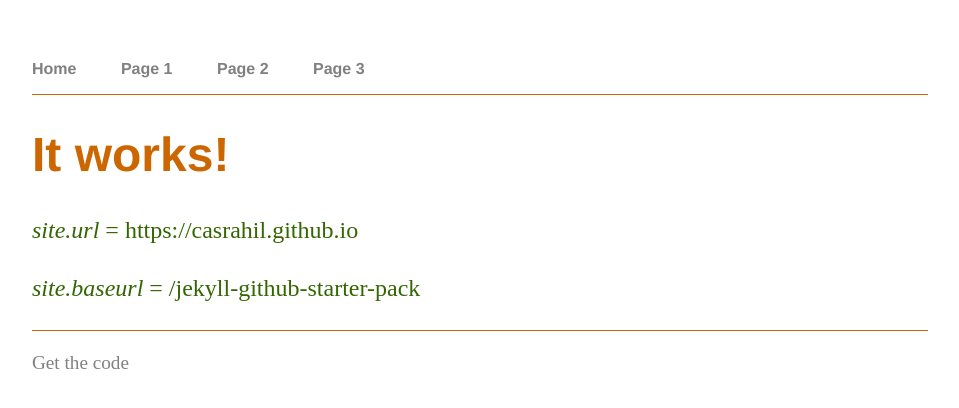
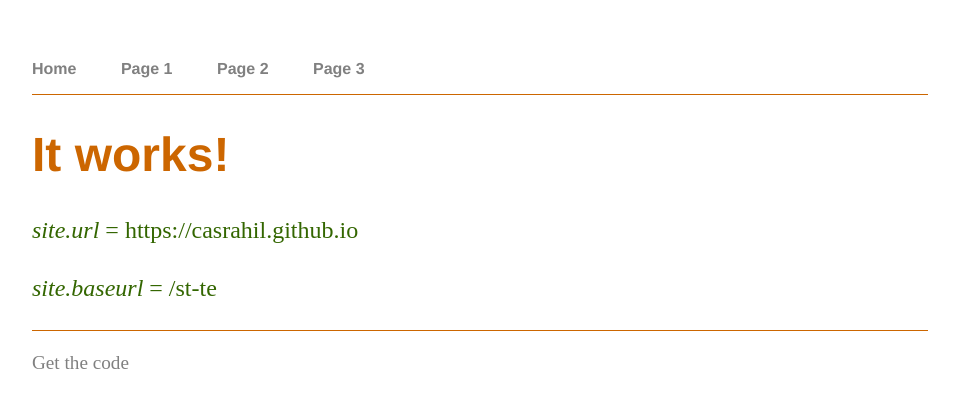
Before and after one commit to Casrahil/st-te, a Jekyll site: the page built from index.html, in a window 1280 px wide. Shown: the top 408 px of the page, without its empty margins (160-1119 px from the left). Built offline with Jekyll 4.4.1, drawn with Linux system fonts in a browser that asks for light colours.

Commit message:
Update _config.yml

```diff
--- a/_config.yml
+++ b/_config.yml
@@ -1,3 +1,3 @@
-name: Anindita Basu
+name: Casrahil
 markdown: kramdown
-baseurl: /jekyll-github-starter-pack
+baseurl: /st-te
```
